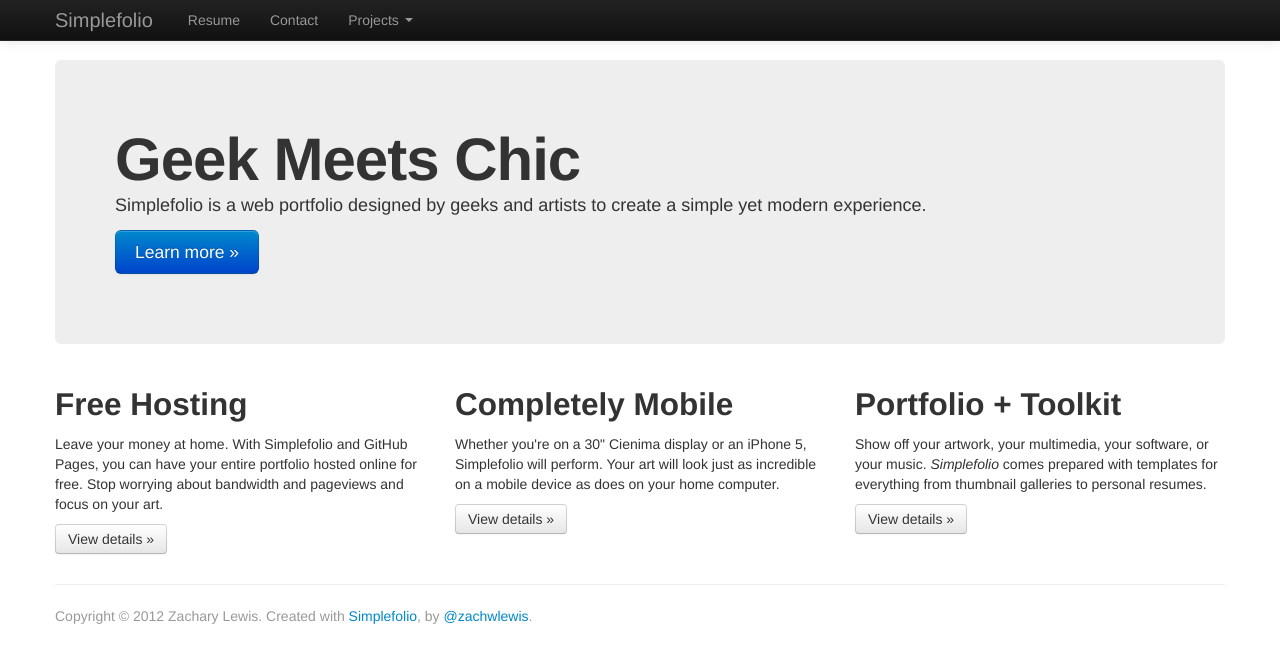
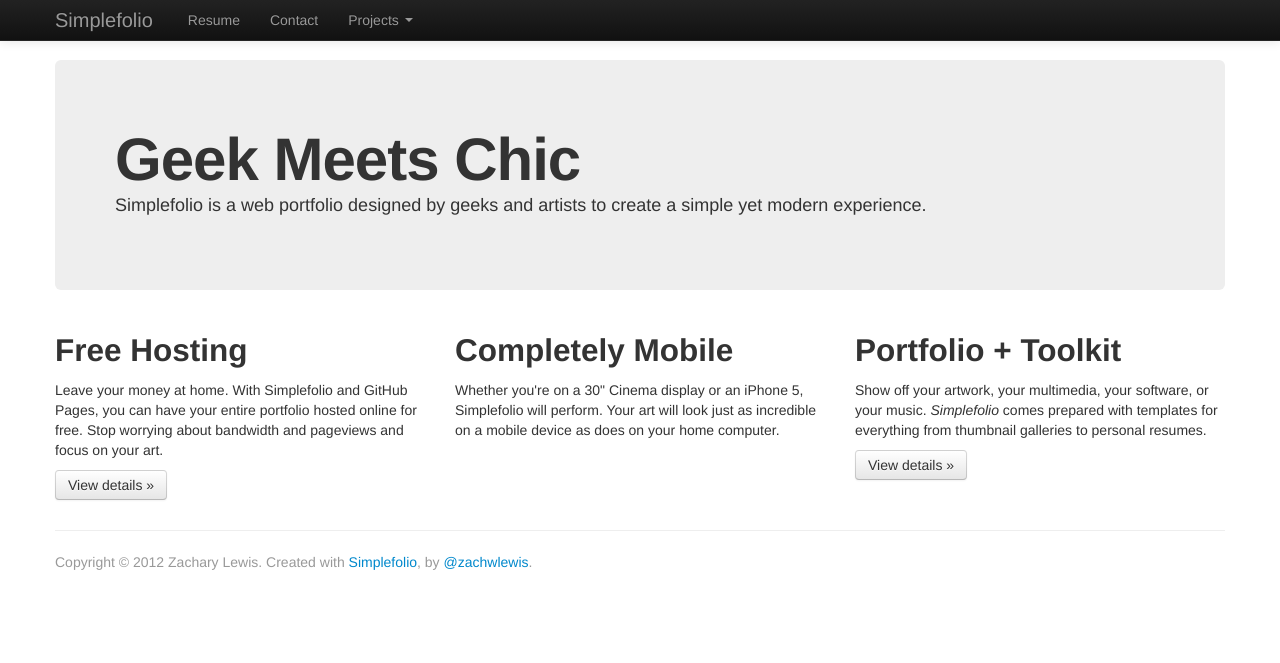
Before and after one commit to burtonhighschoolAME/new-portfolio, a Jekyll site: the page built from index.html, in a window 1280 px wide. Shown: the top 663 px of the page. Built offline with Jekyll 4.4.1, drawn with Linux system fonts in a browser that asks for light colours.

Commit message:
Update index.html

```diff
--- a/index.html
+++ b/index.html
@@ -6,7 +6,7 @@
 <div class="hero-unit">
 	<h1>Geek Meets Chic</h1>
 	<p>Simplefolio is a web portfolio designed by geeks and artists to create a simple yet modern experience.</p>
-	<p><a class="btn btn-primary btn-large">Learn more &raquo;</a></p>
+	<!--<p><a class="btn btn-primary btn-large">Learn more &raquo;</a></p>-->
 </div>
 
 <!-- Example row of columns -->
@@ -18,8 +18,8 @@
 	</div>
 	<div class="span4">
 		<h2>Completely Mobile</h2>
-		<p>Whether you're on a 30" Cienima display or an iPhone 5, Simplefolio will perform. Your art will look just as incredible on a mobile device as does on your home computer.</p>
-		<p><a class="btn" href="#">View details &raquo;</a></p>
+		<p>Whether you're on a 30" Cinema display or an iPhone 5, Simplefolio will perform. Your art will look just as incredible on a mobile device as does on your home computer.</p>
+		<!--<p><a class="btn" href="#">View details &raquo;</a></p>-->
  </div>
 	<div class="span4">
 		<h2>Portfolio + Toolkit</h2>
```
